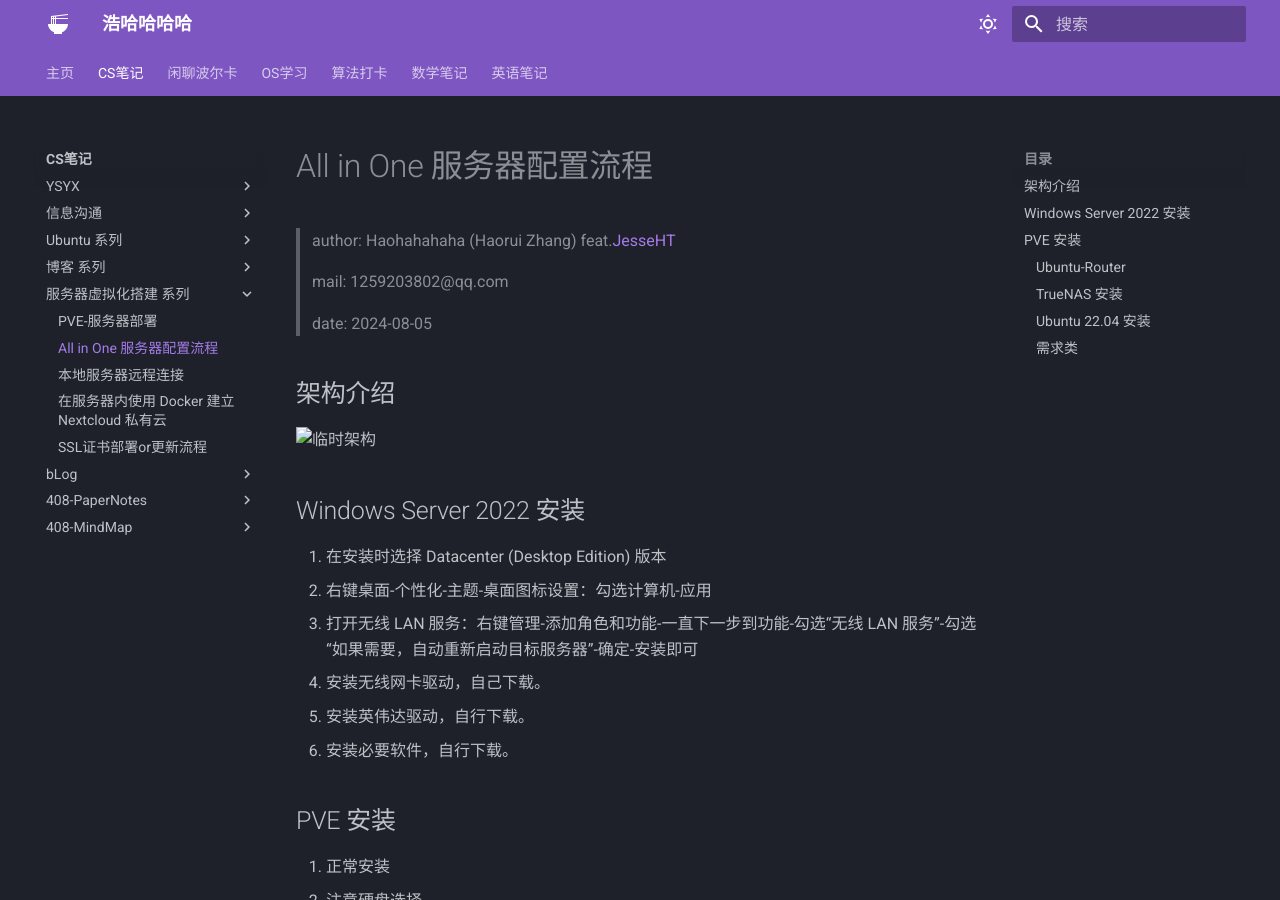
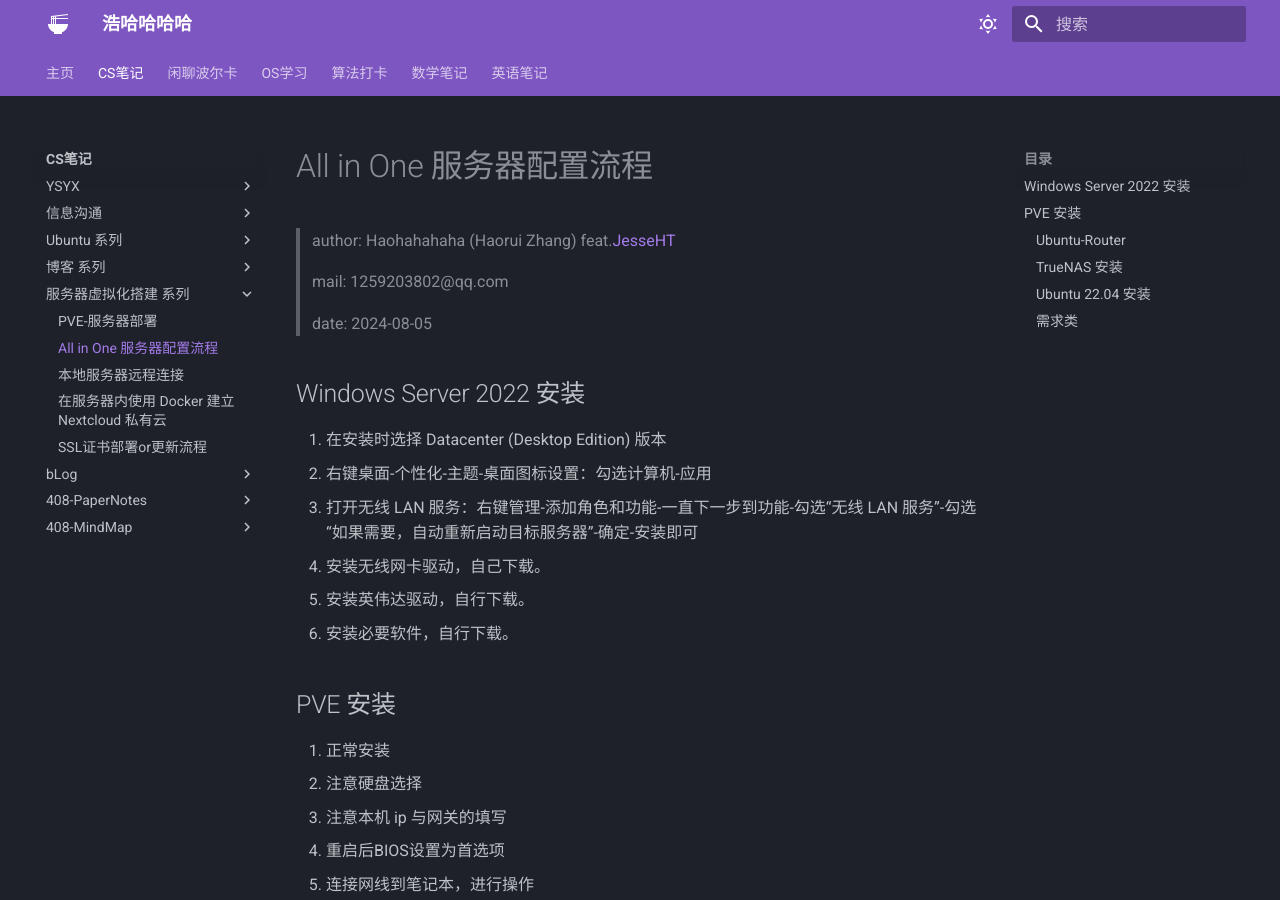
Before and after one commit to Haohahahaha/cs, an MkDocs documentation site: the page built from docs/Server/AIO/All-in-One-Server.md, in a window 1280 px wide and 900 px high. Built offline with MkDocs 1.6.1 and Material for MkDocs 9.7.7, drawn with Linux system fonts in a browser that asks for light colours.

Commit message:
2025-01-30_19:24:11 update

```diff
--- a/docs/Server/AIO/All-in-One-Server.md
+++ b/docs/Server/AIO/All-in-One-Server.md
@@ -5,10 +5,6 @@
 > mail: 1259203802@qq.com
 >
 > date: 2024-08-05
-
-## 架构介绍
-
-![临时架构]()
 
 ## Windows Server 2022 安装
 
```
